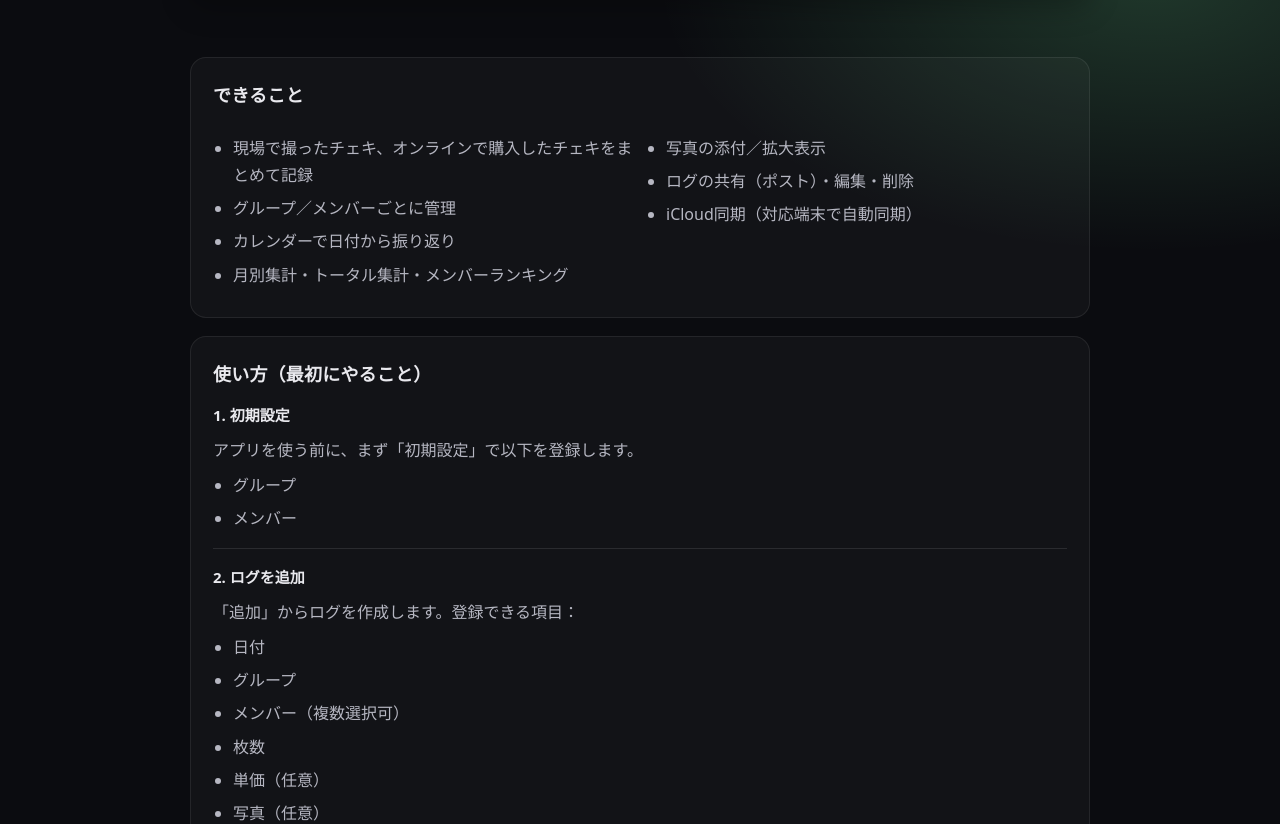
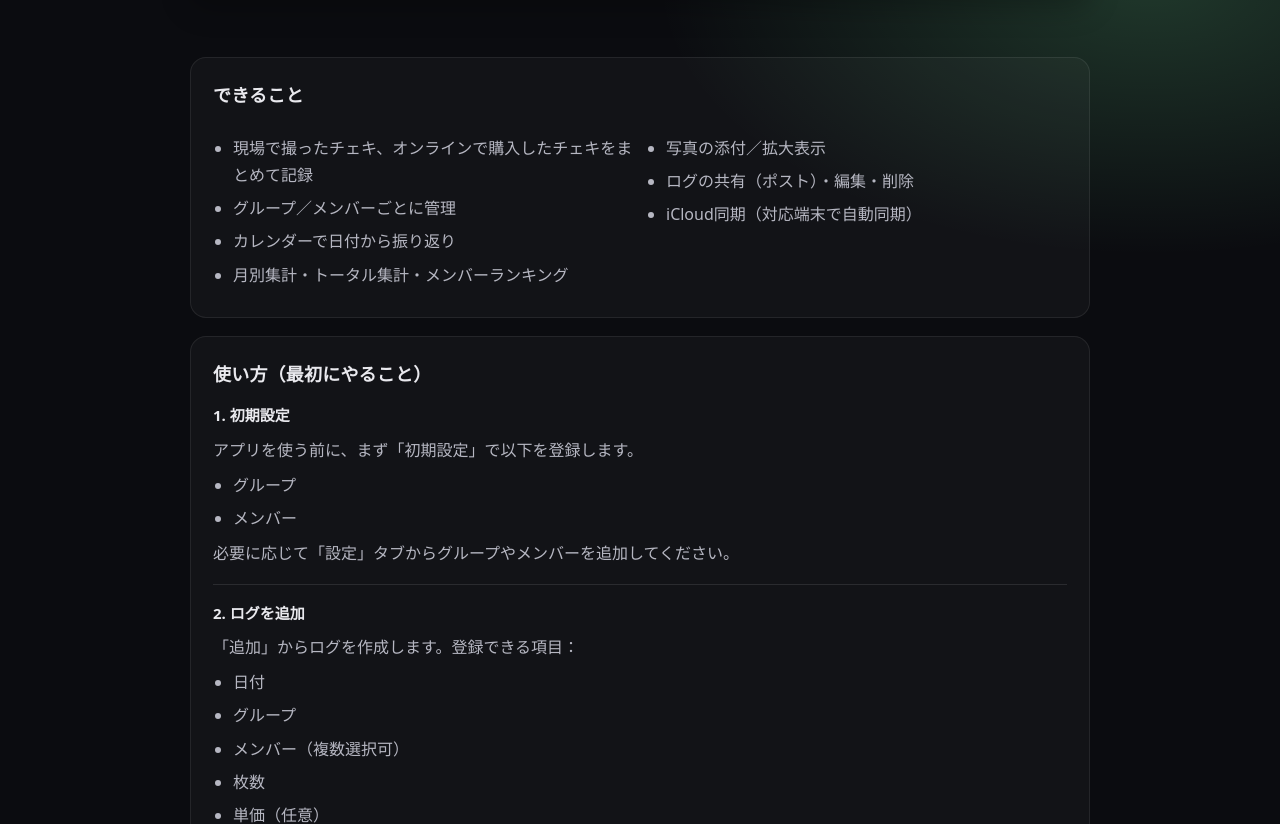
Before and after one commit to akausaApp/ChekiLog, a plain HTML site: page support.html in a window 1280 px wide. Shown: the part 276-1100 px from the top of the page. Drawn offline with Linux system fonts and the light colour scheme.

Commit message:
Update support.html

```diff
--- a/support.html
+++ b/support.html
@@ -188,6 +188,7 @@
           <li>グループ</li>
           <li>メンバー</li>
         </ul>
+        <p>必要に応じて「設定」タブからグループやメンバーを追加してください。</p>
 
         <div class="hr"></div>
 
```
